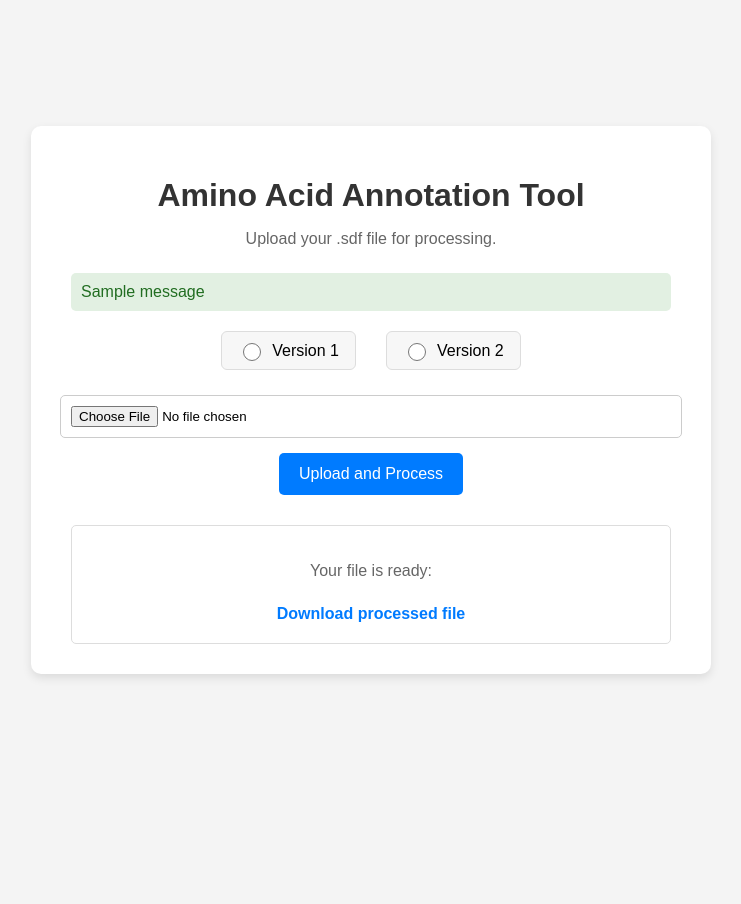
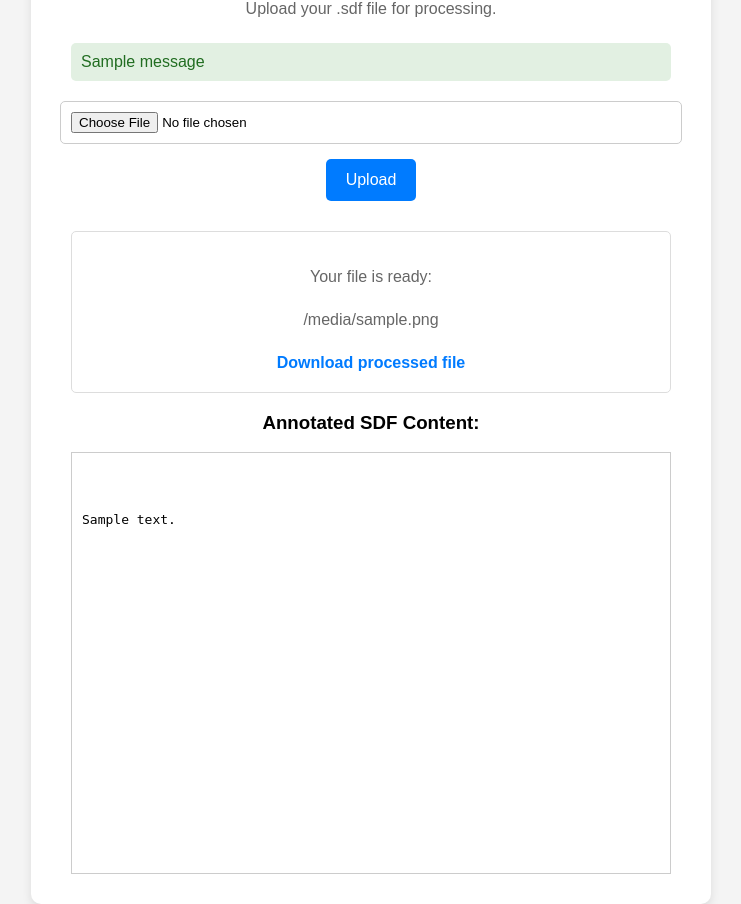
Before and after one commit to nborodin30/topology-based-amino-acid-recognition, a Flask app: template templates/index.html in a window 1280 px wide. Shown: the whole page, without its empty margins (269-1010 px from the left). Before the commit the page ends 678 px from the top, so only its background shows below. Run offline with Flask 3, Linux system fonts and the light colour scheme; the template is opened without the code that fills it: most values are stand-ins (such as "Sample title", 1, 10 or a date in 2020); one stand-in notice (Sample message) is shown.

Commit message:
updated for reading the file online

```diff
--- a/app.py
+++ b/app.py
@@ -40,14 +40,13 @@ def home():
 @app.route('/upload', methods=['POST'])
 def upload_file():
     """
-    Handles file upload, processing, and download.
+    Handles file upload and redirects to the version selection page.
     """
     if 'file' not in request.files:
         flash('No file part')
         return redirect(url_for('home'))
 
     file = request.files['file']
-    version = request.form.get('version')
 
     if file.filename == '':
         flash('No selected file')
@@ -58,32 +57,45 @@ def upload_file():
         upload_path = os.path.join(app.config['UPLOAD_FOLDER'], filename)
         file.save(upload_path)
 
-        # Determine which script to run based on the user's selection
-        processed_output_path = os.path.join(app.config['PROCESSED_FOLDER'], f'annotated_v1_{filename}')
-
-        try:
-            if version == 'v1':
-                # Call the main function of Topology1.py
-                Topology1.process_sdf(upload_path, processed_output_path)
-            elif version == 'v2':
-               # Call the main function of Topology2.py
-                Topology2.process_sdf(upload_path, processed_output_path)
-            else:
-                flash('Please select a version.', 'error')
-                return redirect(url_for('home'))
-
-            flash(f'File processed successfully with Version {version.upper()}! You can download it below.')
-
-            # Pass the processed file name to the template for download link
-            return render_template('index.html', processed_filename=os.path.basename(processed_output_path))
-
-        except Exception as e:
-            flash(f'An error occurred during processing: {e}', 'error')
-            return redirect(url_for('home'))
-
+        flash(f'File {filename} uploaded successfully. Please select a version to process it.')
+        return redirect(url_for('select_version', uploaded_filename=filename))
     else:
         flash('Invalid file type. Please upload a .sdf file.')
         return redirect(url_for('home'))
+
+@app.route('/select-version/<uploaded_filename>')
+def select_version(uploaded_filename):
+    """
+    Renders the page for selecting the processing version.
+    """
+    return render_template('select_version.html', uploaded_filename=uploaded_filename)
+
+@app.route('/process-file/<uploaded_filename>', methods=['POST'])
+def process_file(uploaded_filename):
+    """
+    Handles version selection, processes the file, and displays download link.
+    """
+    version = request.form.get('version')
+    upload_path = os.path.join(app.config['UPLOAD_FOLDER'], uploaded_filename)
+    processed_output_path = os.path.join(app.config['PROCESSED_FOLDER'], f'annotated_{version}_{uploaded_filename}')
+
+    try:
+        if version == 'v1':
+            Topology1.process_sdf(upload_path, processed_output_path)
+        elif version == 'v2':
+            Topology2.process_sdf(upload_path, processed_output_path)
+        else:
+            flash('Please select a valid version.', 'error')
+            return redirect(url_for('select_version', uploaded_filename=uploaded_filename))
+
+        flash(f'File processed successfully with {version.upper()}!')
+        with open(processed_output_path, 'r', encoding='utf-8') as f:
+            file_content = f.read()
+        return render_template('index.html', processed_filename=os.path.basename(processed_output_path), processed_content=file_content)
+
+    except Exception as e:
+        flash(f'An error occurred during processing: {e}', 'error')
+        return redirect(url_for('select_version', uploaded_filename=uploaded_filename))
 
 @app.route('/download/<filename>')
 def download_file(filename):
--- a/static/styles.css
+++ b/static/styles.css
@@ -119,3 +119,13 @@ button:hover {
 .download-section a:hover {
     text-decoration: underline;
 }
+
+.scrollable-content {
+    border: 1px solid #ccc;
+    padding: 10px;
+    height: 400px;
+    overflow-y: scroll;
+    white-space: pre-wrap;
+    font-family: 'Courier New', monospace;
+    text-align: left;
+}
--- a/templates/index.html
+++ b/templates/index.html
@@ -2,12 +2,12 @@
 <head>
     <meta charset="UTF-8">
     <meta name="viewport" content="width=device-width, initial-scale=1.0">
-    <title>Amino Acid Annotation Tool</title>
+    <title>Amino Acid Recognition Tool</title>
     <link rel="stylesheet" href="{{ url_for('static', filename='styles.css') }}">
 </head>
 <body>
     <div class="container">
-    <h1>Amino Acid Annotation Tool</h1>
+    <h1>Amino Acid Recognition Tool</h1>
     <p>Upload your .sdf file for processing.</p>
 
         {% with messages = get_flashed_messages() %}
@@ -21,18 +21,21 @@
         {% endwith %}
 
         <form action="{{ url_for('upload_file') }}" method="post" enctype="multipart/form-data">
-            <div class="version-select">
-                <label><input type="radio" name="version" value="v1" required> Version 1</label>
-                <label><input type="radio" name="version" value="v2"> Version 2</label>
-            </div>
             <input type="file" name="file" id="file" required>
-            <button type="submit">Upload and Process</button>
+            <button type="submit">Upload</button>
         </form>
 
-        {% if processed_filename %}
+        {% if processed_filename and processed_content %}
             <div class="download-section">
                 <p>Your file is ready:</p>
+                <p>{{ processed_filename }}</p>
                 <a href="{{ url_for('download_file', filename=processed_filename) }}" download="{{ processed_filename }}">Download processed file</a>
+            </div>
+            <div class="viewer-section">
+                <h3>Annotated SDF Content:</h3>
+                <div class="scrollable-content">
+                    <pre>{{ processed_content }}</pre>
+                </div>
             </div>
         {% endif %}
     </div>
```
Also changed, not shown: templates/select_version.html (added, +32 -0 lines), 1 other file.
